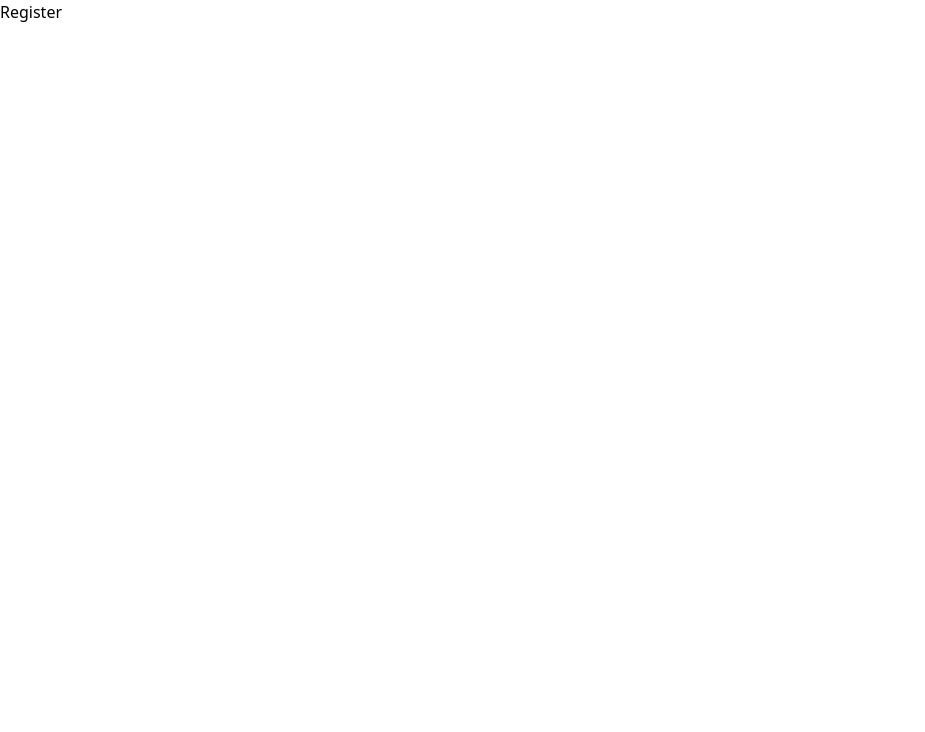
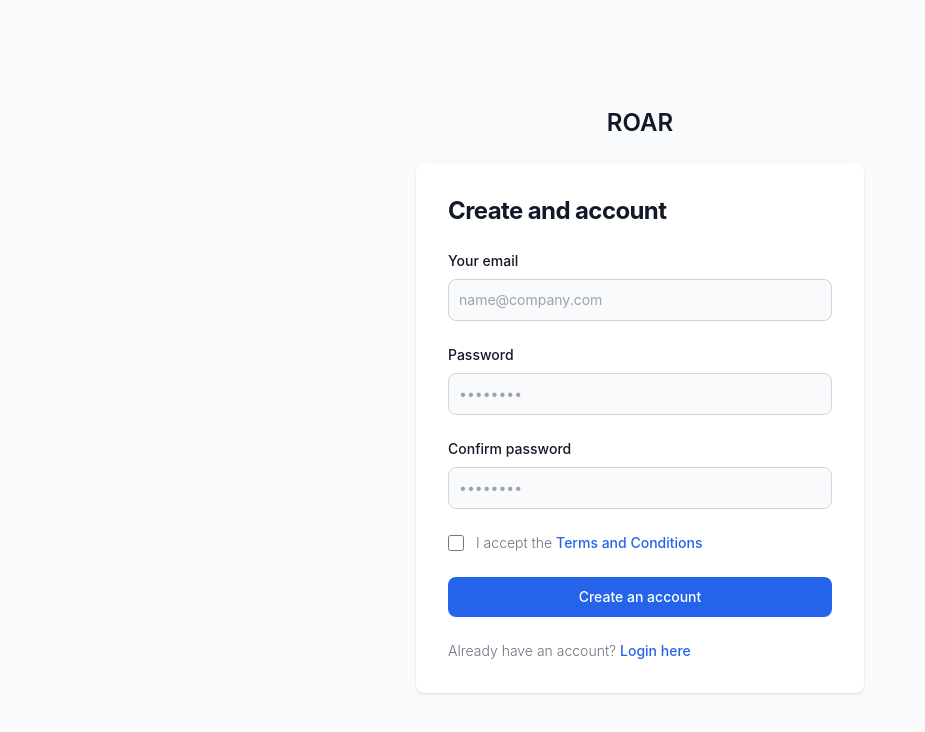
Before and after one commit to tomaszbawor/Roar, a Nuxt app: page /register in a window 1280 px wide. Shown: the top 732 px of the page, without its empty margins (0-925 px from the left). Built offline with nearby package versions, Linux system fonts and the light colour scheme.

Commit message:
Example register form and login page

```diff
--- /dev/null
+++ b/pages/login.vue
@@ -0,0 +1,9 @@
+<template>
+  <section class="bg-gray-50 dark:bg-gray-900">
+    <div
+      class="flex flex-col items-center justify-center px-6 py-8 mx-auto md:h-screen lg:py-0"
+    >
+      <div>LOGIN FORM</div>
+    </div>
+  </section>
+</template>
--- a/pages/register.vue
+++ b/pages/register.vue
@@ -1,3 +1,109 @@
 <template>
-  <div>Register</div>
+  <section class="bg-gray-50 dark:bg-gray-900">
+    <div
+      class="flex flex-col items-center justify-center px-6 py-8 mx-auto md:h-screen lg:py-0"
+    >
+      <a
+        href="#"
+        class="flex items-center mb-6 text-2xl font-semibold text-gray-900 dark:text-white"
+      >
+        ROAR
+      </a>
+      <div
+        class="w-full bg-white rounded-lg shadow dark:border md:mt-0 sm:max-w-md xl:p-0 dark:bg-gray-800 dark:border-gray-700"
+      >
+        <div class="p-6 space-y-4 md:space-y-6 sm:p-8">
+          <h1
+            class="text-xl font-bold leading-tight tracking-tight text-gray-900 md:text-2xl dark:text-white"
+          >
+            Create and account
+          </h1>
+          <form class="space-y-4 md:space-y-6" action="#">
+            <div>
+              <label
+                for="email"
+                class="block mb-2 text-sm font-medium text-gray-900 dark:text-white"
+                >Your email</label
+              >
+              <input
+                id="email"
+                type="email"
+                name="email"
+                class="bg-gray-50 border border-gray-300 text-gray-900 sm:text-sm rounded-lg focus:ring-primary-600 focus:border-primary-600 block w-full p-2.5 dark:bg-gray-700 dark:border-gray-600 dark:placeholder-gray-400 dark:text-white dark:focus:ring-blue-500 dark:focus:border-blue-500"
+                placeholder="name@company.com"
+                required=""
+              />
+            </div>
+            <div>
+              <label
+                for="password"
+                class="block mb-2 text-sm font-medium text-gray-900 dark:text-white"
+                >Password</label
+              >
+              <input
+                id="password"
+                type="password"
+                name="password"
+                placeholder="••••••••"
+                class="bg-gray-50 border border-gray-300 text-gray-900 sm:text-sm rounded-lg focus:ring-primary-600 focus:border-primary-600 block w-full p-2.5 dark:bg-gray-700 dark:border-gray-600 dark:placeholder-gray-400 dark:text-white dark:focus:ring-blue-500 dark:focus:border-blue-500"
+                required=""
+              />
+            </div>
+            <div>
+              <label
+                for="confirm-password"
+                class="block mb-2 text-sm font-medium text-gray-900 dark:text-white"
+                >Confirm password</label
+              >
+              <input
+                id="confirm-password"
+                type="confirm-password"
+                name="confirm-password"
+                placeholder="••••••••"
+                class="bg-gray-50 border border-gray-300 text-gray-900 sm:text-sm rounded-lg focus:ring-primary-600 focus:border-primary-600 block w-full p-2.5 dark:bg-gray-700 dark:border-gray-600 dark:placeholder-gray-400 dark:text-white dark:focus:ring-blue-500 dark:focus:border-blue-500"
+                required=""
+              />
+            </div>
+            <div class="flex items-start">
+              <div class="flex items-center h-5">
+                <input
+                  id="terms"
+                  aria-describedby="terms"
+                  type="checkbox"
+                  class="w-4 h-4 border border-gray-300 rounded bg-gray-50 focus:ring-3 focus:ring-primary-300 dark:bg-gray-700 dark:border-gray-600 dark:focus:ring-primary-600 dark:ring-offset-gray-800"
+                  required=""
+                />
+              </div>
+              <div class="ml-3 text-sm">
+                <label
+                  for="terms"
+                  class="font-light text-gray-500 dark:text-gray-300"
+                  >I accept the
+                  <a
+                    class="font-medium text-primary-600 hover:underline dark:text-primary-500"
+                    href="#"
+                    >Terms and Conditions</a
+                  ></label
+                >
+              </div>
+            </div>
+            <button
+              type="submit"
+              class="w-full text-white bg-primary-600 hover:bg-primary-700 focus:ring-4 focus:outline-none focus:ring-primary-300 font-medium rounded-lg text-sm px-5 py-2.5 text-center dark:bg-primary-600 dark:hover:bg-primary-700 dark:focus:ring-primary-800"
+            >
+              Create an account
+            </button>
+            <p class="text-sm font-light text-gray-500 dark:text-gray-400">
+              Already have an account?
+              <a
+                href="/login"
+                class="font-medium text-primary-600 hover:underline dark:text-primary-500"
+                >Login here</a
+              >
+            </p>
+          </form>
+        </div>
+      </div>
+    </div>
+  </section>
 </template>
--- a/tailwind.config.js
+++ b/tailwind.config.js
@@ -1,8 +1,60 @@
 /** @type {import('tailwindcss').Config} */
 module.exports = {
   content: [],
+  darkMode: "class",
   theme: {
-    extend: {},
+    extend: {
+      colors: {
+        primary: {
+          50: "#eff6ff",
+          100: "#dbeafe",
+          200: "#bfdbfe",
+          300: "#93c5fd",
+          400: "#60a5fa",
+          500: "#3b82f6",
+          600: "#2563eb",
+          700: "#1d4ed8",
+          800: "#1e40af",
+          900: "#1e3a8a",
+        },
+      },
+    },
+    fontFamily: {
+      body: [
+        "Inter",
+        "ui-sans-serif",
+        "system-ui",
+        "-apple-system",
+        "system-ui",
+        "Segoe UI",
+        "Roboto",
+        "Helvetica Neue",
+        "Arial",
+        "Noto Sans",
+        "sans-serif",
+        "Apple Color Emoji",
+        "Segoe UI Emoji",
+        "Segoe UI Symbol",
+        "Noto Color Emoji",
+      ],
+      sans: [
+        "Inter",
+        "ui-sans-serif",
+        "system-ui",
+        "-apple-system",
+        "system-ui",
+        "Segoe UI",
+        "Roboto",
+        "Helvetica Neue",
+        "Arial",
+        "Noto Sans",
+        "sans-serif",
+        "Apple Color Emoji",
+        "Segoe UI Emoji",
+        "Segoe UI Symbol",
+        "Noto Color Emoji",
+      ],
+    },
   },
   plugins: [],
 };
```
